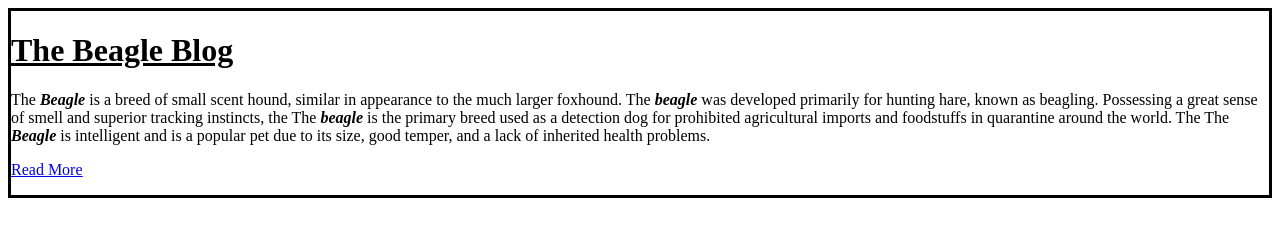
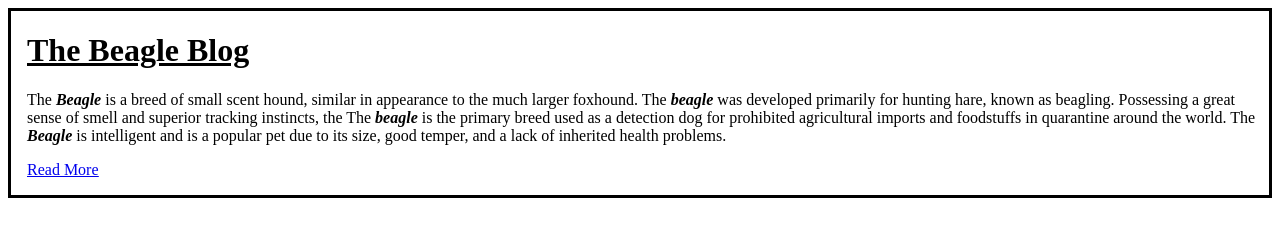
Before and after one commit to KrishnaDass95/Beagle, a plain HTML site: page index.html in a window 1280 px wide. Drawn offline with Linux system fonts and the light colour scheme.

Commit message:
Add alignment to text in section 1

```diff
--- a/index.html
+++ b/index.html
@@ -7,9 +7,9 @@
     </head>
 
     <body>
-        <div style="border-style: solid">
-            <p><h1><u>The Beagle Blog</u></h1></p>
-            <p>
+        <div style="border-style: solid;word-wrap:normal;">
+            <p><h1 style="margin-left: 0.5em;"><u>The Beagle Blog</u></h1></p>
+            <p style="margin-left: 1.0em;margin-right: 0.8em;">
                 The <strong><i>Beagle</i></strong> is a breed of small scent
                 hound, similar in appearance to the much larger foxhound.
                 The <strong><i>beagle</i></strong> was developed primarily for hunting
@@ -17,11 +17,11 @@
                 tracking instincts, the The <strong><i>beagle</i></strong> is the
                 primary breed used as a detection dog for prohibited
                 agricultural imports and foodstuffs in quarantine around
-                the world. The The <strong><i>Beagle</i></strong> is intelligent
+                the world. The <strong><i>Beagle</i></strong> is intelligent
                 and is a popular pet due to its size, good temper, and a lack
                 of inherited health problems.
                 <br>
-                <p><a href="https://en.wikipedia.org/wiki/Beagle"><u>Read More</u></a></p>
+                <p style="margin-left: 1.0em;margin-right: 0.8em;"><a href="https://en.wikipedia.org/wiki/Beagle"><u>Read More</u></a></p>
 
 
             </p>
```
